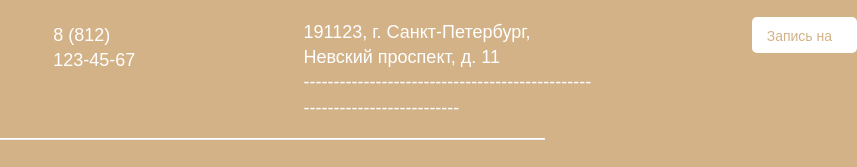
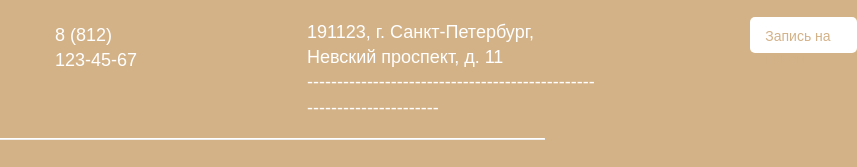
Before and after one commit to XartyCD/MyLayouts, a plain HTML site: page First-layout/project.html in a window 1280 px wide. Shown: the part 3332-3499 px from the top of the page, 423-1280 px from the left. Drawn offline with Linux system fonts and the light colour scheme; a web font is replaced by a local one.

Commit message:
Update project.html

```diff
--- a/First-layout/project.html
+++ b/First-layout/project.html
@@ -162,7 +162,7 @@
         <p class="tel">8 (812) 123-45-67</p>
         <div class="con">
           <p>191123, г. Санкт-Петербург, Невский проспект, д. 11</p>
-          <p class="lineb">--------------------------------------------------------------------------</p>
+          <p class="lineb">----------------------------------------------------------------------</p>
         </div>
         <a href="#" class='btn'>Запись на прием</a>
       </div>
```
